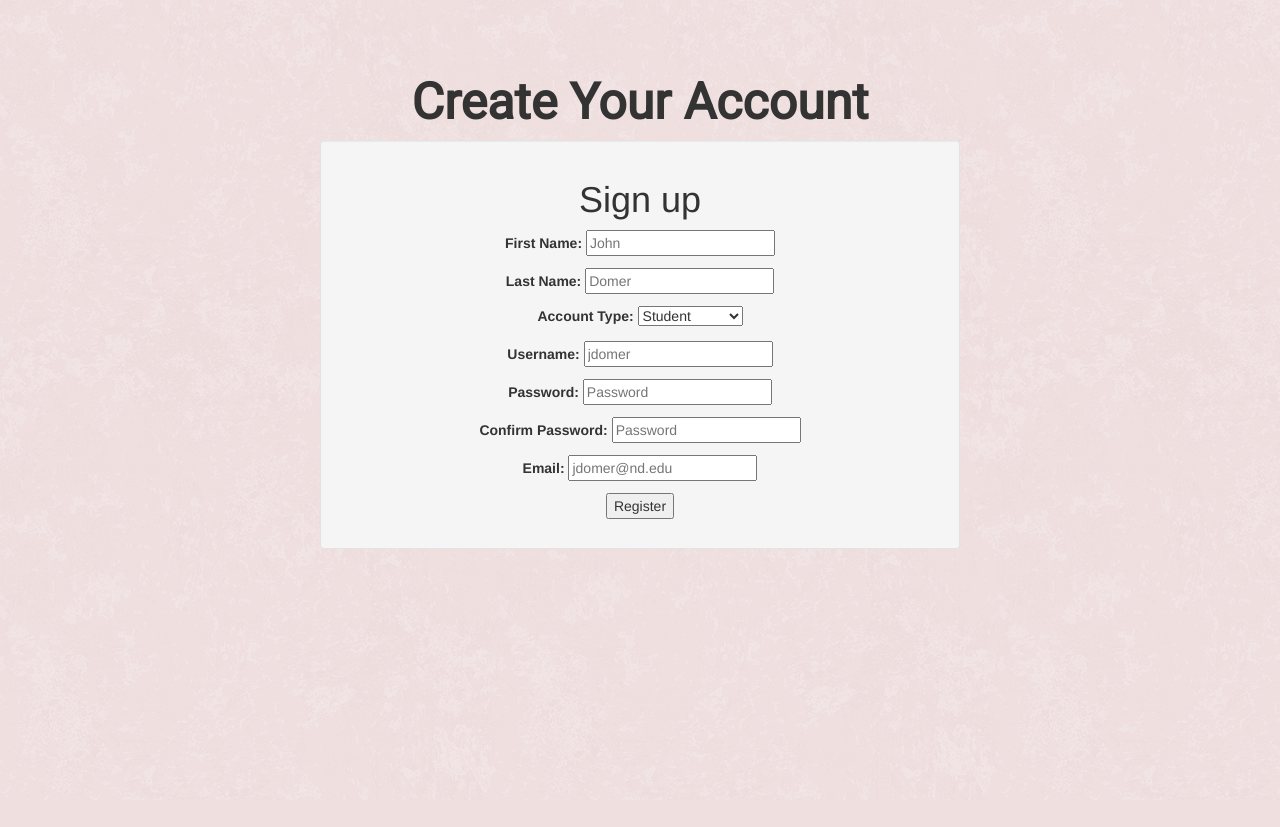
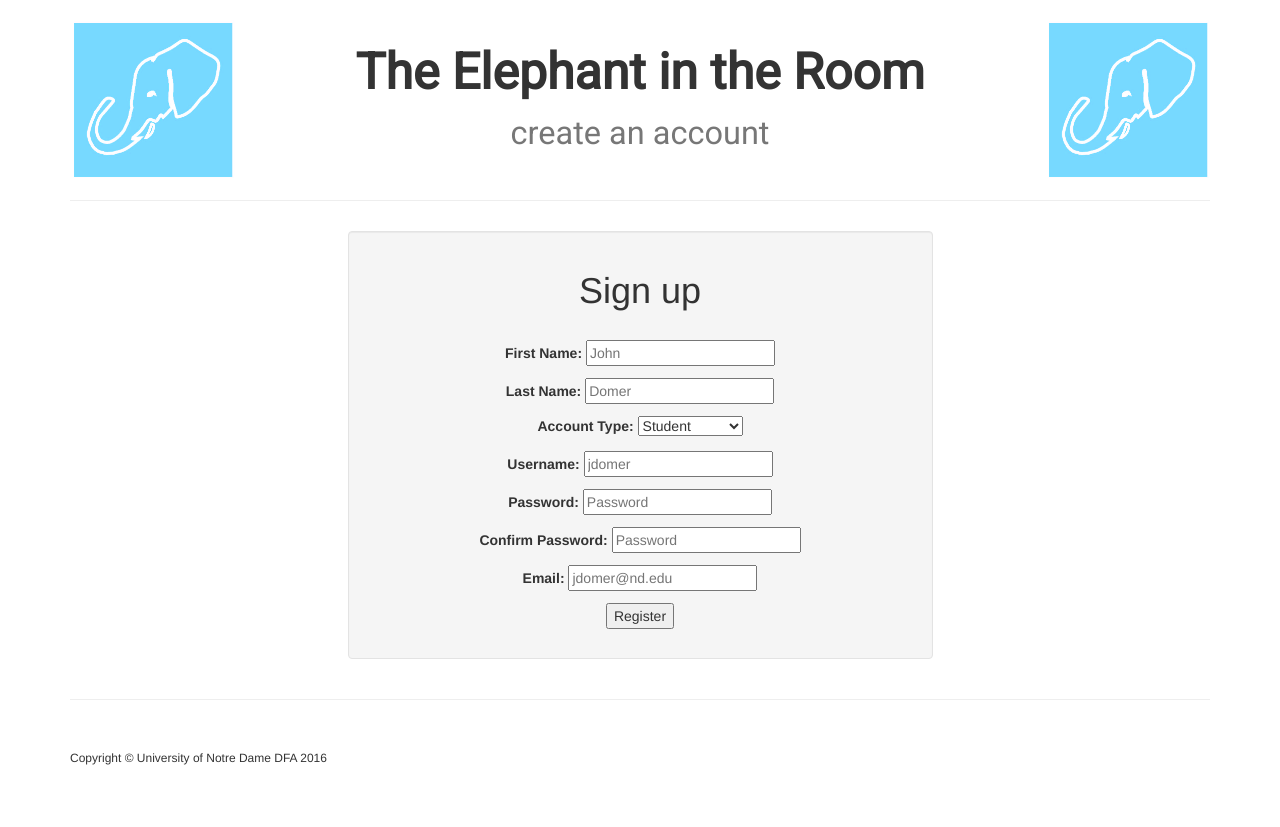
Before and after one commit to courtneykelly/DesignForAmerica, a Flask app: page /createAccount in a window 1280 px wide. Before the commit the page ends 548 px from the top, so only its background shows below. Run offline with Flask 2, Linux system fonts and the light colour scheme; some libraries are stand-ins or nearby versions.

Commit message:
fixed login css pages so they look cleaner

```diff
--- a/templates/createAccount.html
+++ b/templates/createAccount.html
@@ -17,7 +17,7 @@
 
 </head>
 
-<body background="{{url_for('static', filename='images/pink_rice.png')}}">
+<body>
 
 	<script type="text/javascript">
 		function showfield(name){
@@ -27,15 +27,27 @@
 	</script>
 
 
-	<header class="container">
-        <h1 align="center"> <br> Create Your Account <br> </h1>
-	</header>
+	<!-- Header -->
+	<header class="container" align="center">
+        <div class="row" >
+            <img class="col-sm-2" src="../static/images/ElephantMainb.jpg" >
+            <h1 class="col-sm-8"> The Elephant in the Room <br>
+                <small> create an account </small>
+            </h1>
+            <img class="col-sm-2" src="../static/images/ElephantMainb.jpg" >
+        </div>
 
-	<section>
-		<div>
+        <hr>
+
+    </header>
+
+    <!-- Page Content -->
+	<div class="container">
+		<div class="row">
 			<div class="well" align="center" >
 				<form  action="" method="post">
 				    <h1> Sign up </h1>
+				    <br>
 				    <p>
 				         <label for="firstname" class="fname" data-icon="u">First Name:</label>
 				         <input id="firstname" name="firstname" required="required" type="text" placeholder="John" />
@@ -84,7 +96,23 @@
 
 			</div>
 		</div>
-	</section>
+
+		<br>
+		<hr>
+
+		<!-- Footer -->
+        <footer>
+            <div class="row">
+                <div class="col-lg-12">
+                    <p>Copyright &copy; University of Notre Dame DFA 2016</p>
+                </div>
+                <!-- /.col-lg-12 -->
+            </div>
+            <!-- /.row -->
+        </footer>
+
+	</div>
+
 </body>
 
 </html>
--- a/templates/login.html
+++ b/templates/login.html
@@ -63,7 +63,7 @@
 			</div>
 		</div>
 
-		<br>
+		<br> <br> <br> <br> <br> <br> <br> <br> <br> <br> <br>
 		<hr>
 
 		<!-- Footer -->
```
Also changed, not shown: users.sqlite.
